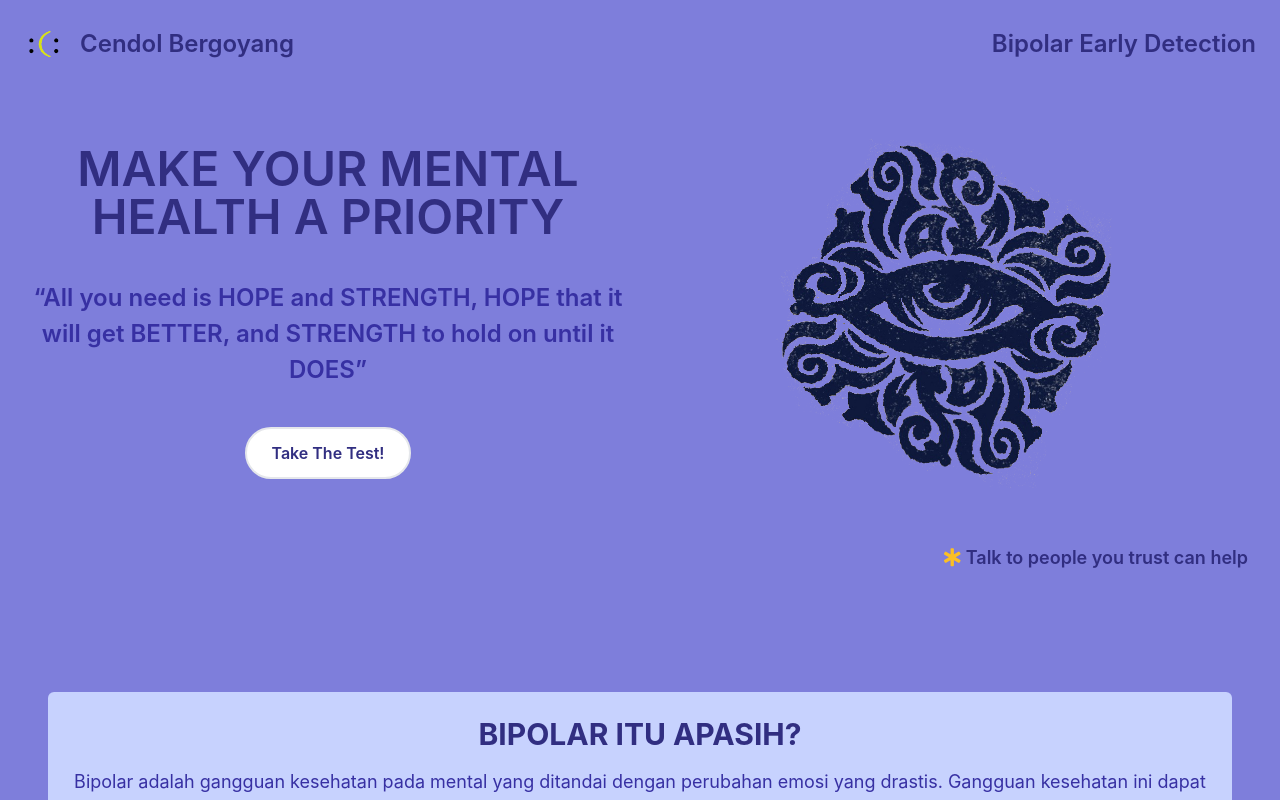
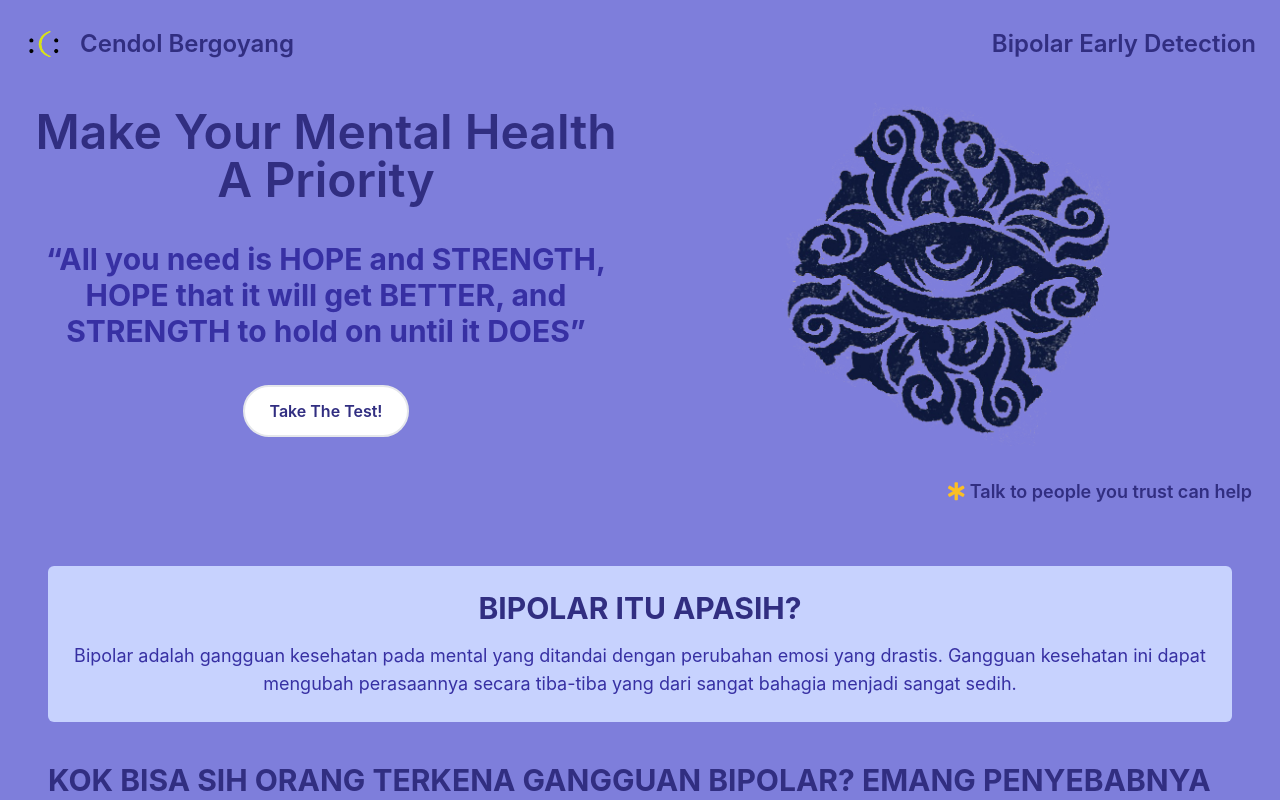
Before and after one commit to gerysantoso03/gad7-bipolar-early-detection, a React (Create React App) app: page / in a window 1280 px wide. Shown: the top 800 px of the page. Built offline with nearby package versions, Linux system fonts and the light colour scheme.

Commit message:
Update components style and add footer component

```diff
--- a/src/components/gad7/Gad7Form.tsx
+++ b/src/components/gad7/Gad7Form.tsx
@@ -59,10 +59,10 @@ const Gad7Form = () => {
   };
   return (
     <div className="gad7-modal relative p-4 bg-white">
-      <h1 className="text-center text-2xl font-semibold text-blue-200 mb-2">
+      <h1 className="text-center text-3xl font-bold text-indigo-900 mb-2">
         Generalised Anxiety Disorder - GAD7{' '}
       </h1>
-      <h4 className="text-white text-lg text-center ">
+      <h4 className="text-indigo-100 font-semibold text-xl text-center ">
         Over the last 2 weeks, how often you been bothered by any of the
         following problems?
       </h4>
--- a/src/components/gad7/Gad7Question.tsx
+++ b/src/components/gad7/Gad7Question.tsx
@@ -10,7 +10,7 @@ type gad7Question = {
 const Gad7Question = ({ question, setState }: gad7Question) => {
   return (
     <div className="gad7-question">
-      <h4 className="text-white text-lg">{question}</h4>
+      <h4 className="text-indigo-100 font-medium text-lg">{question}</h4>
       <div className="radio-buttons">
         <Gad7Answer
           question={question}
--- /dev/null
+++ b/src/components/global/Footer.tsx
@@ -0,0 +1,11 @@
+const Footer = () => {
+  return (
+    <footer className="py-2 text-4xl relative overflow-hidden whitespace-nowrap">
+      <p className="text-indigo-100 text-opacity-20 footer-animation">
+        WEBSITE DIBUAT, DIRANCANG, DAN DIPUBLIKASIKAN OLEH KELOMPOK CENDOL
+        BERGOYANG UNIVERSITAS MULTIMEDIA NUSANTARA
+      </p>
+    </footer>
+  );
+};
+export default Footer;
--- a/src/components/global/Navbar.tsx
+++ b/src/components/global/Navbar.tsx
@@ -14,7 +14,7 @@ const Navbar = () => {
       </div>
       <Link
         to="/gad7"
-        className="flex flex-row text-indigo-900 font-semibold gap-x-16 text-2xl"
+        className="flex flex-row text-indigo-900 hover:text-indigo-700 font-semibold gap-x-16 text-2xl"
       >
         <h3>Bipolar Early Detection</h3>
       </Link>
--- a/src/components/home/Hero.tsx
+++ b/src/components/home/Hero.tsx
@@ -3,16 +3,16 @@ import { Link } from 'react-router-dom';
 
 const Hero = () => {
   return (
-    <section className="py-12 px-4 h-full relative">
+    <section className="p-3 h-full relative">
       <div className="flex">
         <div className="flex flex-1 flex-col gap-5 items-center justify-around">
           <div className="">
-            <h1 className="text-5xl uppercase font-semibold text-indigo-900 text-center">
+            <h1 className="hero-title text-5xl  font-semibold text-indigo-900 text-center">
               Make Your Mental Health A Priority
             </h1>
           </div>
           <div className="w-full">
-            <p className="text-2xl font-semibold text-indigo-800 leading-9 text-center">
+            <p className="hero-motivation text-3xl font-bold text-indigo-800 leading-9 text-center">
               “All you need is HOPE and STRENGTH, HOPE that it will get BETTER,
               and STRENGTH to hold on until it DOES”
             </p>
@@ -24,12 +24,12 @@ const Hero = () => {
           </Link>
         </div>
         <div className="flex-1 flex item-center justify-center">
-          <div className="eye-logo w-96">
+          <div className="eye-logo w-3/5">
             <img src={Mata} alt="Eye Logo" />
           </div>
         </div>
       </div>
-      <div className="py-14 px-4">
+      <div className="py-8 px-4">
         <p className="text-right text-indigo-900 font-semibold text-lg">
           {' '}
           <i className="fas fa-star-of-life text-yellow-400"></i> Talk to people
```
